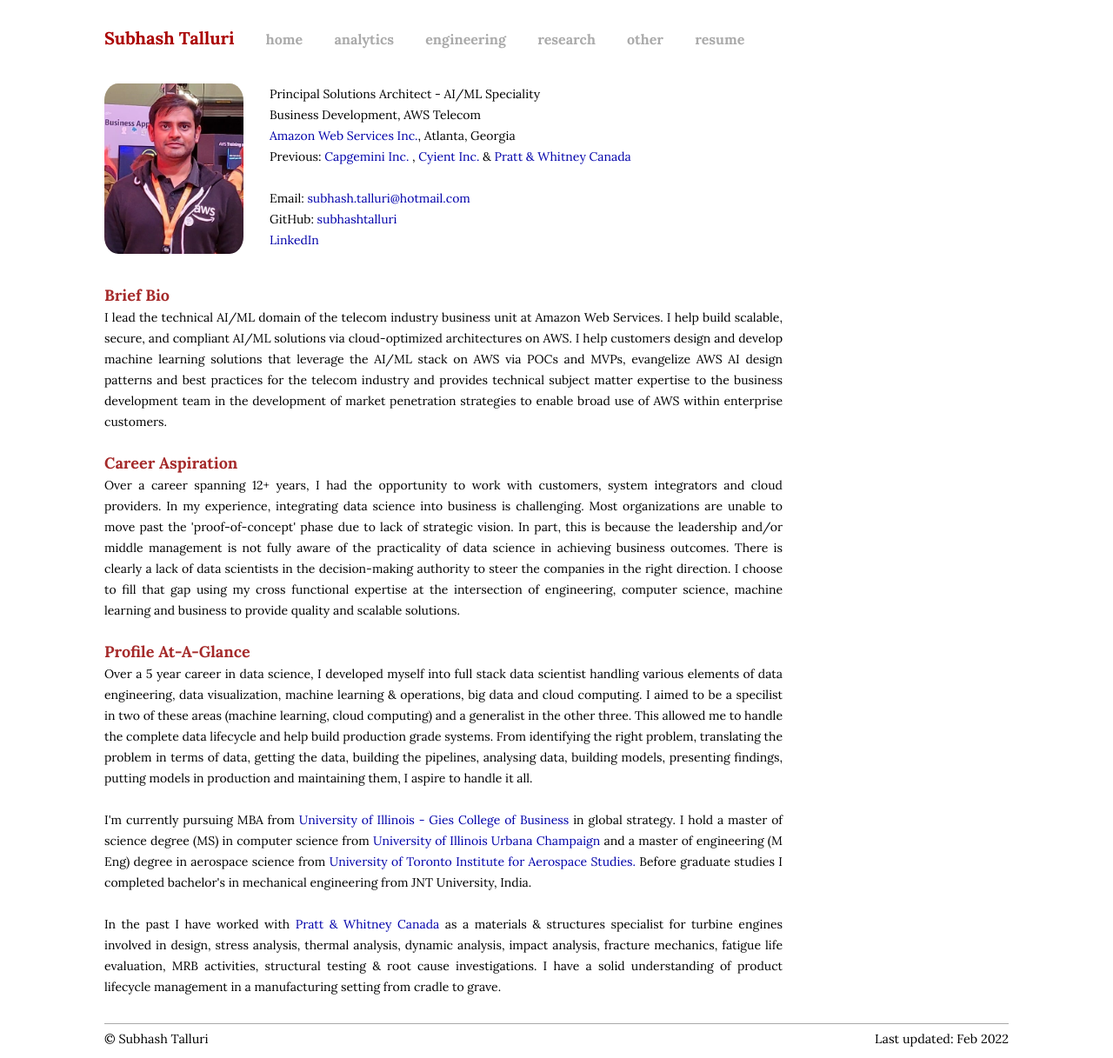
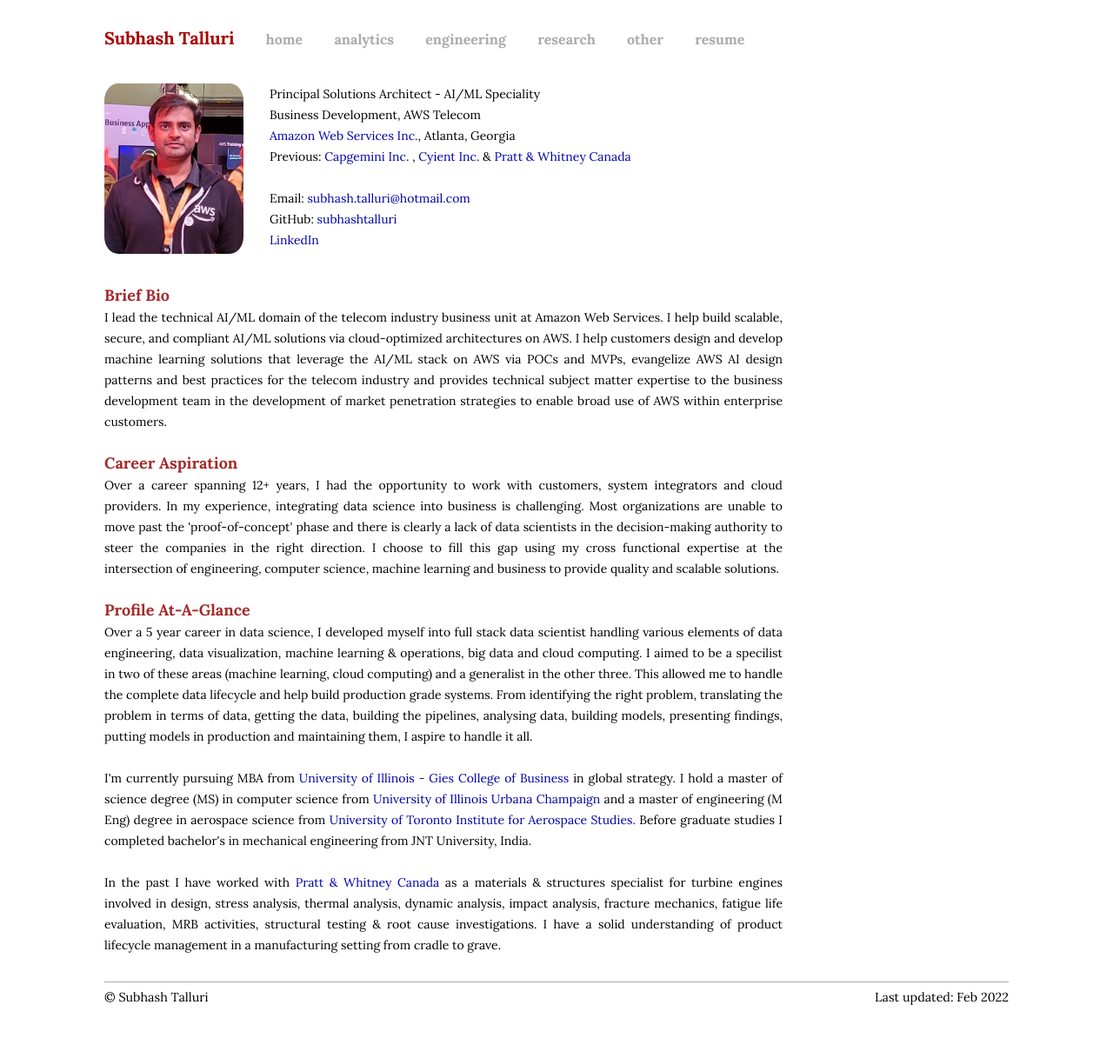
Before and after one commit to subhashtalluri/subhashtalluri.github.io, a Jekyll site: the page built from index.md, in a window 1280 px wide. Shown: the whole page at 87% size. Built offline with Jekyll 4.4.1, drawn with Linux system fonts in a browser that asks for light colours; after the commit the page ends 1169 px from its top, so only the background shows below that.

Commit message:
update career aspiration

```diff
--- a/_layouts/home.html
+++ b/_layouts/home.html
@@ -30,7 +30,7 @@
                 <br>
                 <br>
                 <b><span style="color:brown"><font size="4">Career Aspiration</font></span></b> <br>
-                Over a career spanning 12+ years, I had the opportunity to work with customers, system integrators and cloud providers. In my experience, integrating data science into business is challenging. Most organizations are unable to move past the 'proof-of-concept' phase due to lack of strategic vision. In part, this is because the leadership and/or middle management is not fully aware of the practicality of data science in achieving business outcomes. There is clearly a lack of data scientists in the decision-making authority to steer the companies in the right direction. I choose to fill that gap using my cross functional expertise at the intersection of engineering, computer science, machine learning and business to provide quality and scalable solutions.
+                Over a career spanning 12+ years, I had the opportunity to work with customers, system integrators and cloud providers. In my experience, integrating data science into business is challenging. Most organizations are unable to move past the 'proof-of-concept' phase and there is clearly a lack of data scientists in the decision-making authority to steer the companies in the right direction. I choose to fill this gap using my cross functional expertise at the intersection of engineering, computer science, machine learning and business to provide quality and scalable solutions.
                 <br>
                 <br>
 
```
